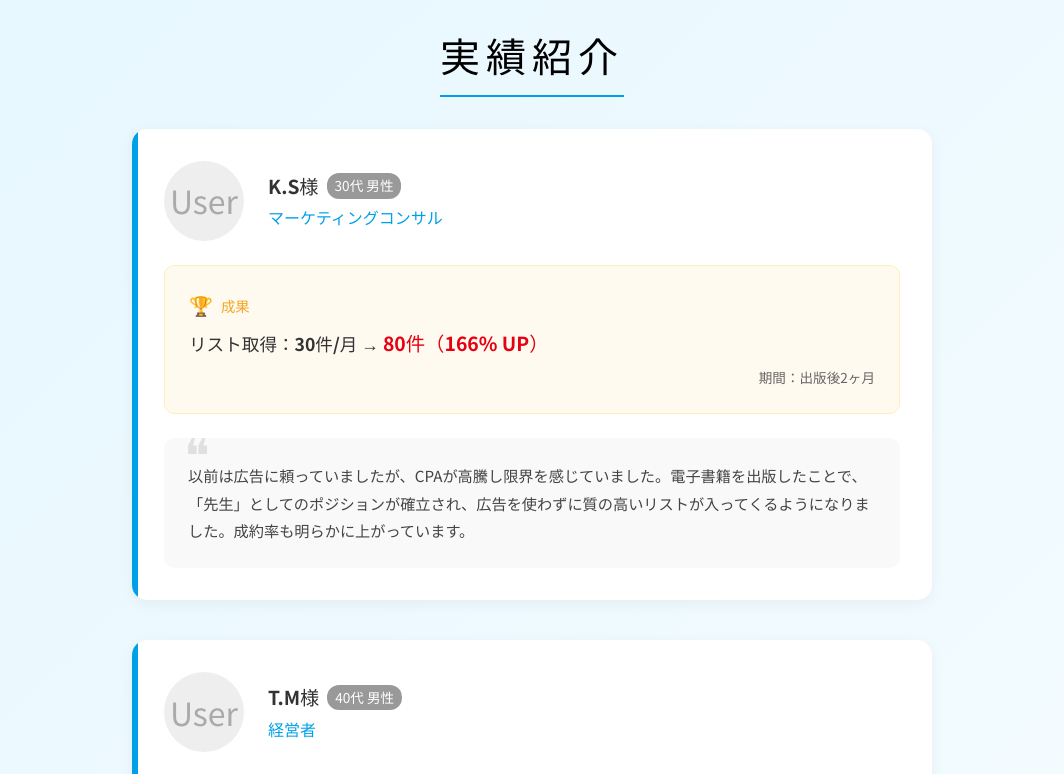
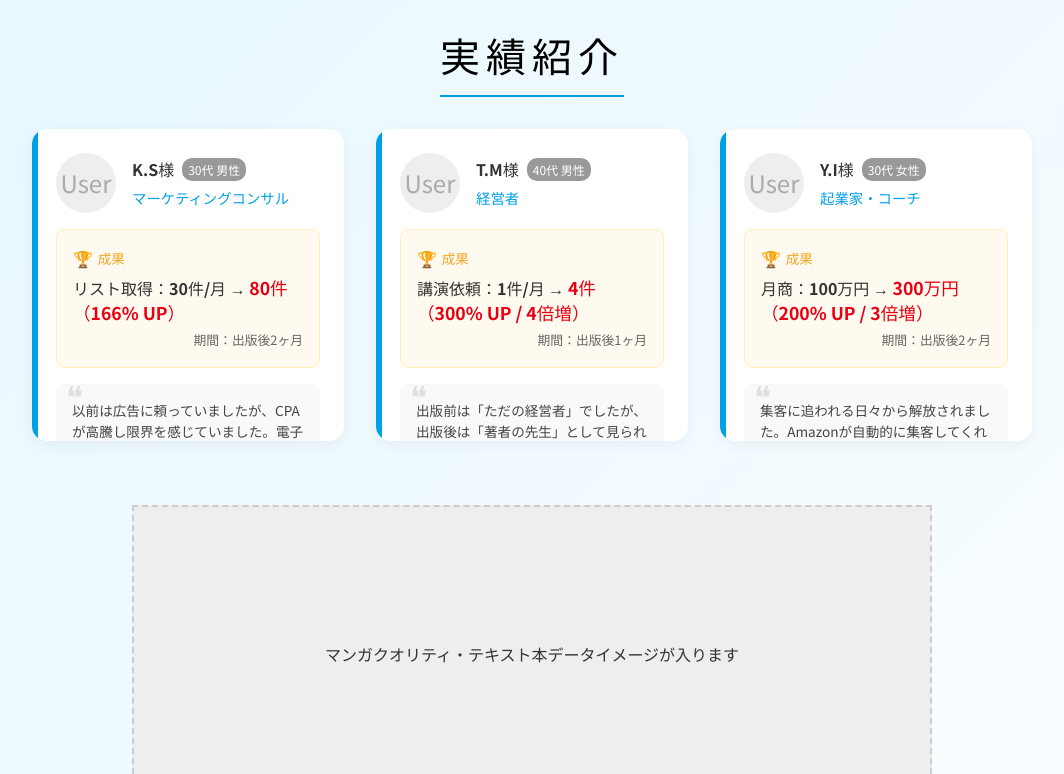
Before and after one commit to rikutoaimanga-max/Kindle-Publishing-Homepage, a React (Vite) app: page / in a window 1280 px wide. Shown: the part 3660-4434 px from the top of the page, without its empty margins (108-1172 px from the left). Built offline with nearby package versions, Linux system fonts and the light colour scheme.

Commit message:
Layout: Convert Achievements clients to 2-column square grid

```diff
--- a/src/components/Achievements.jsx
+++ b/src/components/Achievements.jsx
@@ -1,5 +1,4 @@
 import React from 'react';
-import '../styles/global.css';
 import '../styles/global.css';
 import CTA from './CTA';
 
@@ -45,10 +44,10 @@ const Achievements = () => {
 
 
                 <div style={{
-                    display: 'flex',
-                    flexDirection: 'column',
-                    gap: '2.5rem',
-                    maxWidth: '800px',
+                    display: 'grid',
+                    gridTemplateColumns: 'repeat(auto-fit, minmax(300px, 1fr))',
+                    gap: '2rem',
+                    maxWidth: '1000px',
                     margin: '0 auto',
                     marginBottom: '4rem'
                 }}>
@@ -56,14 +55,17 @@ const Achievements = () => {
                         <div key={index} style={{
                             backgroundColor: '#fff',
                             borderRadius: '15px',
-                            padding: '2rem',
+                            padding: '1.5rem',
                             boxShadow: '0 4px 15px rgba(0,0,0,0.05)',
                             display: 'flex',
                             flexDirection: 'column',
-                            gap: '1.5rem',
+                            gap: '1rem',
                             textAlign: 'left',
                             position: 'relative',
-                            overflow: 'hidden'
+                            overflow: 'hidden',
+                            height: '100%',
+                            aspectRatio: '1 / 1',
+                            justifyContent: 'space-between'
                         }}>
                             {/* 装飾的な背景要素 */}
                             <div style={{
@@ -76,33 +78,32 @@ const Achievements = () => {
                             }}></div>
 
                             {/* ヘッダーエリア：人物紹介 */}
-                            <div style={{ display: 'flex', alignItems: 'center', gap: '1.5rem', flexWrap: 'wrap' }}>
+                            <div style={{ display: 'flex', alignItems: 'center', gap: '1rem', flexWrap: 'wrap' }}>
                                 {/* アイコン */}
                                 <div style={{
-                                    width: '80px',
-                                    height: '80px',
+                                    width: '60px',
+                                    height: '60px',
                                     borderRadius: '50%',
                                     backgroundColor: '#eee',
                                     flexShrink: 0,
                                     display: 'flex',
                                     alignItems: 'center',
                                     justifyContent: 'center',
-                                    fontSize: '2rem',
+                                    fontSize: '1.5rem',
                                     color: '#aaa'
                                 }}>
-                                    {/* Placeholder Icon */}
                                     User
                                 </div>
 
                                 {/* プロフィール */}
                                 <div>
-                                    <div style={{ fontSize: '1.2rem', fontWeight: 'bold', marginBottom: '0.25rem', display: 'flex', alignItems: 'center', gap: '0.5rem', flexWrap: 'wrap' }}>
+                                    <div style={{ fontSize: '1rem', fontWeight: 'bold', marginBottom: '0.2rem', display: 'flex', alignItems: 'center', gap: '0.5rem', flexWrap: 'wrap' }}>
                                         {client.name}
-                                        <span style={{ fontSize: '0.85rem', fontWeight: 'normal', color: '#fff', backgroundColor: '#999', padding: '2px 8px', borderRadius: '12px' }}>
+                                        <span style={{ fontSize: '0.75rem', fontWeight: 'normal', color: '#fff', backgroundColor: '#999', padding: '2px 6px', borderRadius: '10px' }}>
                                             {client.attribute}
                                         </span>
                                     </div>
-                                    <div style={{ fontSize: '1rem', color: 'var(--color-secondary)', fontWeight: 'bold' }}>
+                                    <div style={{ fontSize: '0.9rem', color: 'var(--color-secondary)', fontWeight: 'bold' }}>
                                         {client.title}
                                     </div>
                                 </div>
@@ -112,16 +113,20 @@ const Achievements = () => {
                             <div style={{
                                 backgroundColor: '#fffaf0', // 薄い暖色系
                                 border: '1px solid #ffeeba',
-                                padding: '1.5rem',
-                                borderRadius: '10px'
+                                padding: '1rem',
+                                borderRadius: '8px',
+                                flexGrow: 1, // Allow this to grow fill space
+                                display: 'flex',
+                                flexDirection: 'column',
+                                justifyContent: 'center'
                             }}>
-                                <div style={{ fontSize: '0.9rem', fontWeight: 'bold', color: 'var(--color-accent)', marginBottom: '0.5rem', display: 'flex', alignItems: 'center', gap: '0.5rem' }}>
-                                    <span style={{ fontSize: '1.2rem' }}>🏆</span> 成果
+                                <div style={{ fontSize: '0.85rem', fontWeight: 'bold', color: 'var(--color-accent)', marginBottom: '0.3rem', display: 'flex', alignItems: 'center', gap: '0.3rem' }}>
+                                    <span style={{ fontSize: '1rem' }}>🏆</span> 成果
                                 </div>
-                                <div style={{ fontSize: '1.1rem', fontWeight: 'bold', lineHeight: '1.6' }}>
+                                <div style={{ fontSize: '1rem', fontWeight: 'bold', lineHeight: '1.4' }}>
                                     {client.result}
                                 </div>
-                                <div style={{ fontSize: '0.85rem', color: '#666', marginTop: '0.5rem', textAlign: 'right' }}>
+                                <div style={{ fontSize: '0.8rem', color: '#666', marginTop: '0.3rem', textAlign: 'right' }}>
                                     期間：{client.period}
                                 </div>
                             </div>
@@ -129,12 +134,14 @@ const Achievements = () => {
                             {/* フッターエリア：感想 */}
                             <div style={{
                                 backgroundColor: '#f9f9f9',
-                                padding: '1.5rem',
-                                borderRadius: '10px',
-                                position: 'relative'
+                                padding: '1rem',
+                                borderRadius: '8px',
+                                position: 'relative',
+                                minHeight: '80px',
+                                fontSize: '0.85rem'
                             }}>
-                                <div style={{ position: 'absolute', top: '-10px', left: '20px', fontSize: '3rem', color: '#e0e0e0', lineHeight: 1 }}>❝</div>
-                                <p style={{ fontSize: '0.95rem', lineHeight: '1.8', color: '#444', position: 'relative', zIndex: 1 }}>
+                                <div style={{ position: 'absolute', top: '-5px', left: '10px', fontSize: '2rem', color: '#e0e0e0', lineHeight: 1 }}>❝</div>
+                                <p style={{ lineHeight: '1.6', color: '#444', position: 'relative', zIndex: 1, maxHeight: '80px', overflowY: 'auto' }}>
                                     {client.voice}
                                 </p>
                             </div>
```
